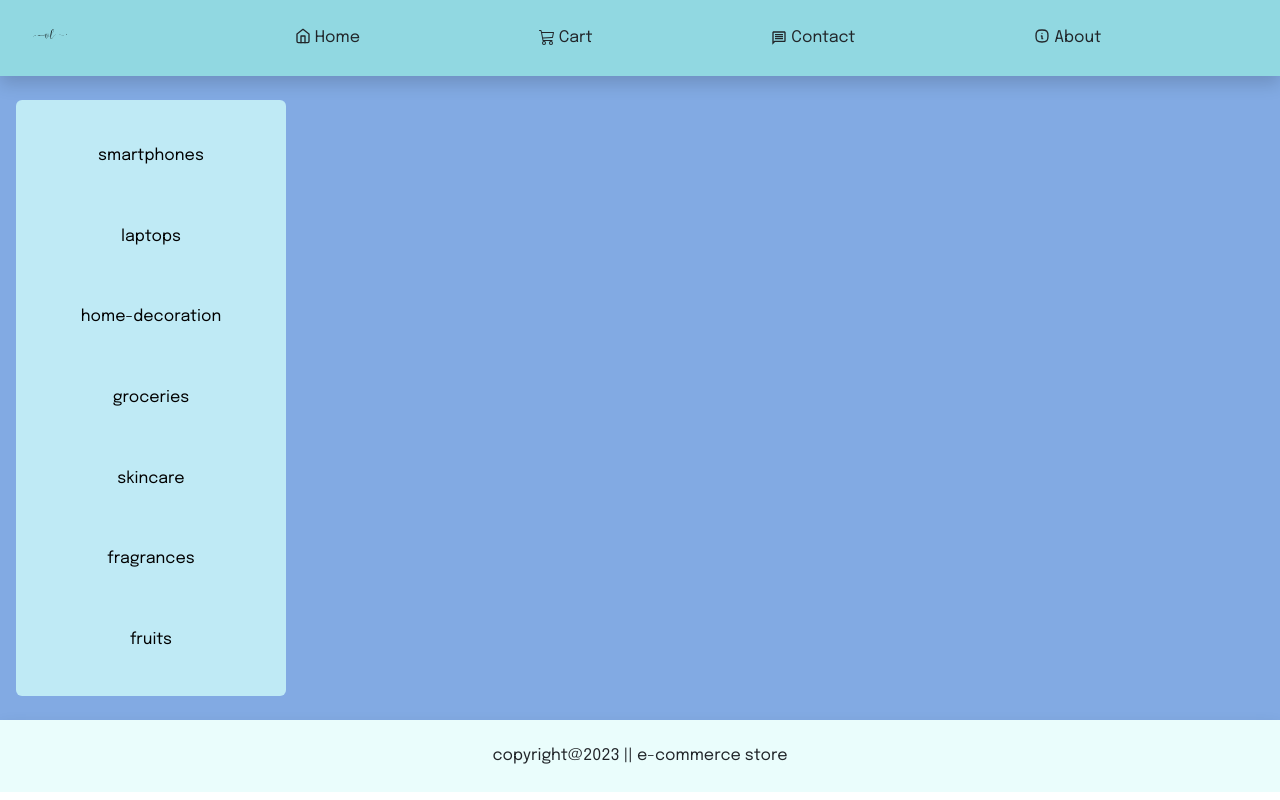
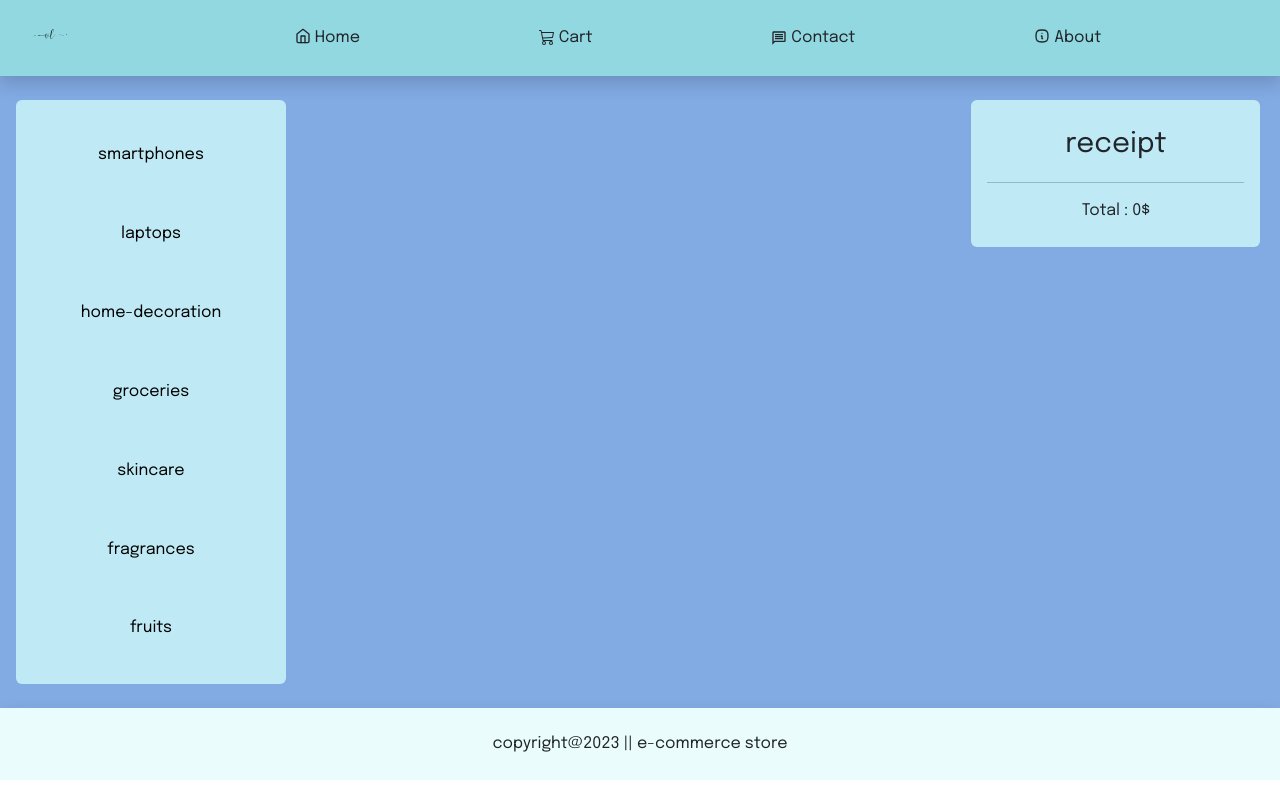
Before and after one commit to OmarKhouya/e-commerce-store, a React (Create React App) app: page /Cart in a window 1280 px wide. Built offline with nearby package versions, Linux system fonts and the light colour scheme.

Commit message:
sizes & checkout component

```diff
--- a/src/Components/Cart/Card.js
+++ b/src/Components/Cart/Card.js
@@ -16,7 +16,7 @@ const Card = ({data,data2}) =>{
     }
 
     return (
-        <div className="px-3 py-4 my-3 rounded"  style={{backgroundColor: "#BFEAF5",borderColor: "#91D8E4"}}>
+        <div className="px-3 py-4 mb-3 rounded"  style={{backgroundColor: "#BFEAF5",borderColor: "#91D8E4"}}>
             <div className="d-flex justify-content-between text-center">
                 <Link to={`/${category}/${id}`} className="card-img w-50">
                     <img src={thumbnail} alt="thumbnail" className="rounded" style={{height: "10rem"}} />
--- /dev/null
+++ b/src/Components/Cart/Checkout.js
@@ -0,0 +1,38 @@
+import React, { useState, useEffect} from 'react'
+import { CgArrowLongRight } from "react-icons/cg";
+
+export default function Checkout({data,data2}) {
+
+    const [total, setTotal] = useState(0);
+
+    const CountTotal = () => {
+        let calculatedTotal = 0;
+        data.forEach(d => {
+            const match = data2.find(item => item.id === d.id);
+            if (match) {
+                calculatedTotal += match.quantity * d.price;
+            }
+        });
+        setTotal(calculatedTotal);
+    };
+
+    useEffect(() => {
+        CountTotal();
+    }, [data, data2]);
+
+    return (
+        <div className="px-3 py-4 mb-3 rounded"  style={{backgroundColor: "#BFEAF5",borderColor: "#91D8E4"}}>
+            <span className='d-block text-center fs-3'>receipt</span>
+            <hr />
+            {
+                data.map(d => {
+                    const match = data2.find(item => item.id === d.id);
+                    if (match) {
+                        return <span className='d-block text-center my-2 fs-5' key={d.id}><CgArrowLongRight className='me-3 mb-1'/>{d.price} $ x {match.quantity} </span>
+                    }
+                })
+            }
+            <span className='d-block text-center'>Total : {total}$</span>
+        </div>
+    )
+}
--- a/src/Components/Cart/index.js
+++ b/src/Components/Cart/index.js
@@ -3,26 +3,25 @@ import products from "../../data.json"
 import { useSelector } from 'react-redux';
 import Card from './Card';
 import Section from '../Section';
+import Checkout from './Checkout';
 
 export default function Cart() {
 
     const inCartIdentifies = useSelector(state=>state.inCartIds.inCartIdentifies)
-    console.log(inCartIdentifies);
 
     const data = products.products;
     const inCartData = data.filter(p => inCartIdentifies.some(item => item.id === p.id));
-    console.log(inCartData)
 
     return (
-        <Section className="col-lg-9 col-md-9 col-sm-12 mt-2">
+        <Section className="col-lg-9 col-md-9 col-sm-12 mx-auto">
             <div className='row'>
-                <div className='col-lg-8 col-sm-12'>
+                <div className='col-lg-8 col-sm-12 '>
                     {
                         inCartData.map((cp,index)=><Card data={cp} key={index} data2={inCartIdentifies}/>)
                     }
                 </div>
-                <div>
-
+                <div className='col-lg-4 col-md-12 col-sm-12 mb-3'>
+                    <Checkout data={inCartData} data2={inCartIdentifies}/>
                 </div>
             </div>
         </Section>
--- a/src/Components/Main.js
+++ b/src/Components/Main.js
@@ -8,8 +8,8 @@ export default function Filter() {
     const {category} = useParams()
 
     return (
-        <Section className="col-lg-9 col-md-9 col-sm-12">
-            <div className="row justify-content-center pt-3">
+        <Section className="col-lg-9 col-md-9 col-sm-12 mx-auto">
+            <div className="row justify-content-center">
                 {products.products.filter(p=>p.category === `${category}`).map(
                     product => <ProductCard prodData={product} key={product.id} />
                 )}
--- a/src/Components/Nav.js
+++ b/src/Components/Nav.js
@@ -6,13 +6,13 @@ const LiNav = styled.li`
     color: black;
     // border: solid 0.5px white;
     text-align: center;
-    /* border-radius: 10px;
+    border-radius: 10px;
     :hover {
         text-align: center;
         border-radius: 10px;
         background-color: white;
         color: black;
-    } */
+    }
 `
 
 export default function Nav() {
@@ -25,7 +25,7 @@ export default function Nav() {
                 <ul className="navbar-nav nav w-100 flex-column justify-content-around">
                     {
                         navItems.map(
-                            nav=><LiNav className="nav-item"><Link className="nav-link" to={`Home/${nav}`}>{nav}</Link></LiNav>
+                            nav=><LiNav className="nav-item" key={nav}><Link className="nav-link" to={`Home/${nav}`}>{nav}</Link></LiNav>
                         )
                     }
                 </ul>
--- a/src/Components/Products/Card.js
+++ b/src/Components/Products/Card.js
@@ -3,18 +3,18 @@ import styled from "styled-components";
 import RatingStars from "./RatingStars";
 
 const CardImg = styled.img`
-    height: 10rem;
+    // height: 7rem;
     @media only screen and (max-width:767px) and (min-width:396px){
         height: auto;
     }
     @media only screen and (min-width:1214px){
-        height: 13rem;
+        height: 9rem;
     }
 
 `
 
 const CardBody = styled.div`
-    height: 10rem;
+    height: 10rem!important;
 
 `
 
@@ -22,7 +22,7 @@ export default function ProductCard({prodData}) {
 
     const {id,title,description,price,discountPercentage,rating,stock,brand,category,thumbnail,images} = prodData
     return (
-        <div className="col-lg-4 col-md-6 col-sm-12" key={id}>
+        <div className="col-lg-3 col-md-6 col-sm-4" key={id}>
             <div className="card my-2 shadow mx-2" style={{backgroundColor: "#BFEAF5",borderColor: "#91D8E4"}}>
                 <Link className="card-header" to={`/${category}/${id}`}>
                     <CardImg src={thumbnail} alt="thumbnail" className="card-img-top"/>
--- a/src/Components/Products/index.js
+++ b/src/Components/Products/index.js
@@ -49,7 +49,7 @@ export default function Product() {
     }
 
     return (
-        <Section className="col-lg-9 col-md-9 col-sm-12 mt-4 mb-2 rounded" style={{backgroundColor: "#BFEAF5"}}>
+        <Section className="col-lg-9 col-md-9 mb-2 rounded mx-auto" style={{backgroundColor: "#BFEAF5"}}>
             <div>
                 <span className="text-center fs-1 d-block mt-3">{title}</span>
                 <span className="text-center fs-4 d-block mt-3 text-muted">{description}</span>
--- a/src/Components/Section.js
+++ b/src/Components/Section.js
@@ -4,10 +4,14 @@ const Section = styled.section`
     /* max-height: 77.5vh;  */
     overflow: scroll;
     overflow-x: hidden;
+    // margin: auto;
+    margin-top: 1.5rem;
     @media (min-width: 768px){
-        height: 77.5vh!important;
+        height: 74vh!important;
+        max-width: 72%;
     }
     @media (max-width: 767px){
+        max-width: 90%;
         max-height: none!important;
     }
 `
--- a/src/Components/index.js
+++ b/src/Components/index.js
@@ -5,8 +5,8 @@ import Section from './Section';
 export default function Main() {
 
     return (
-        <Section className="col-lg-9 col-md-9 col-sm-12" >
-            <div className="row justify-content-evenly pt-3">
+        <Section className="col-lg-9 col-md-9 col-sm-12 mx-auto" >
+            <div className="row justify-content-evenly">
                 {products.products.map(
                     product => <ProductCard prodData={product} key={product.id} />
                 )}
```
